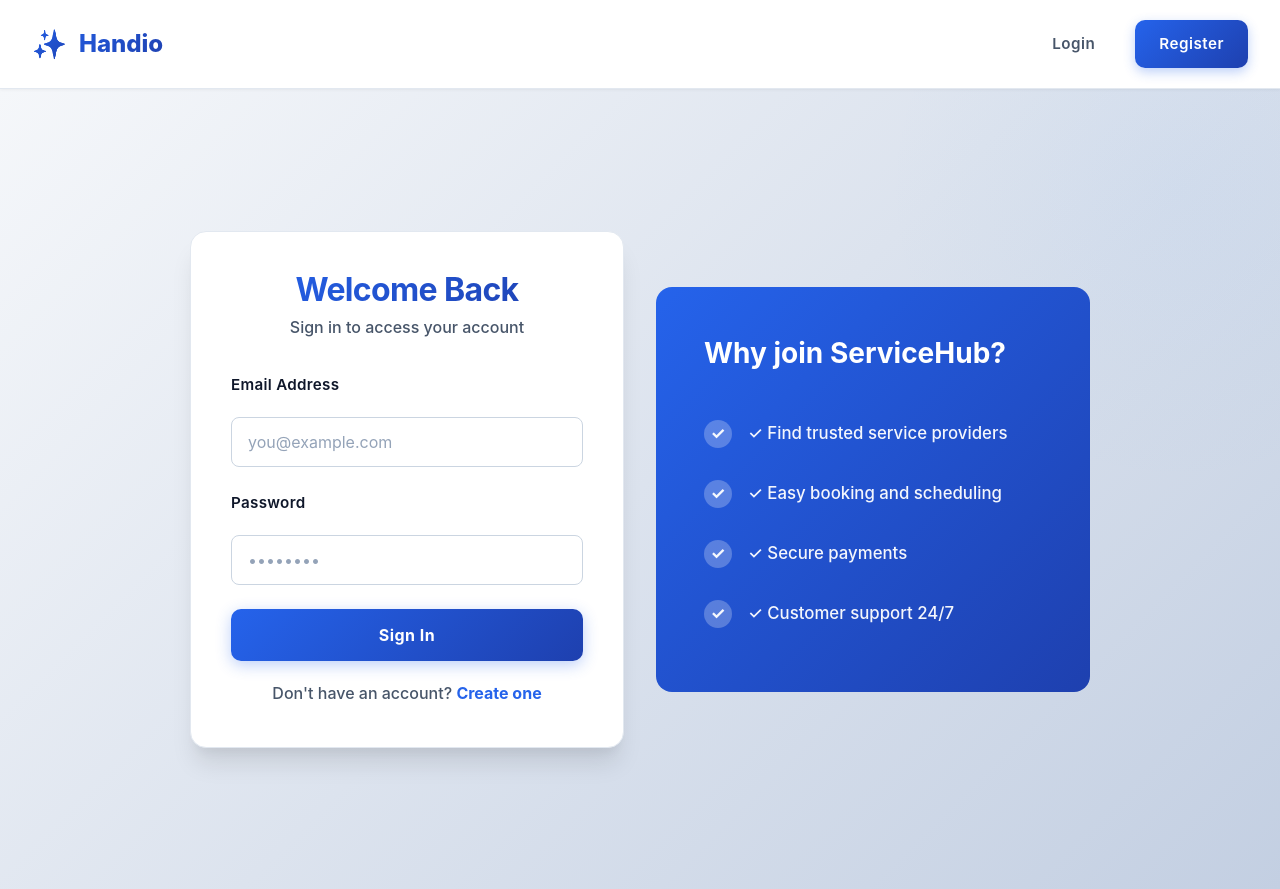
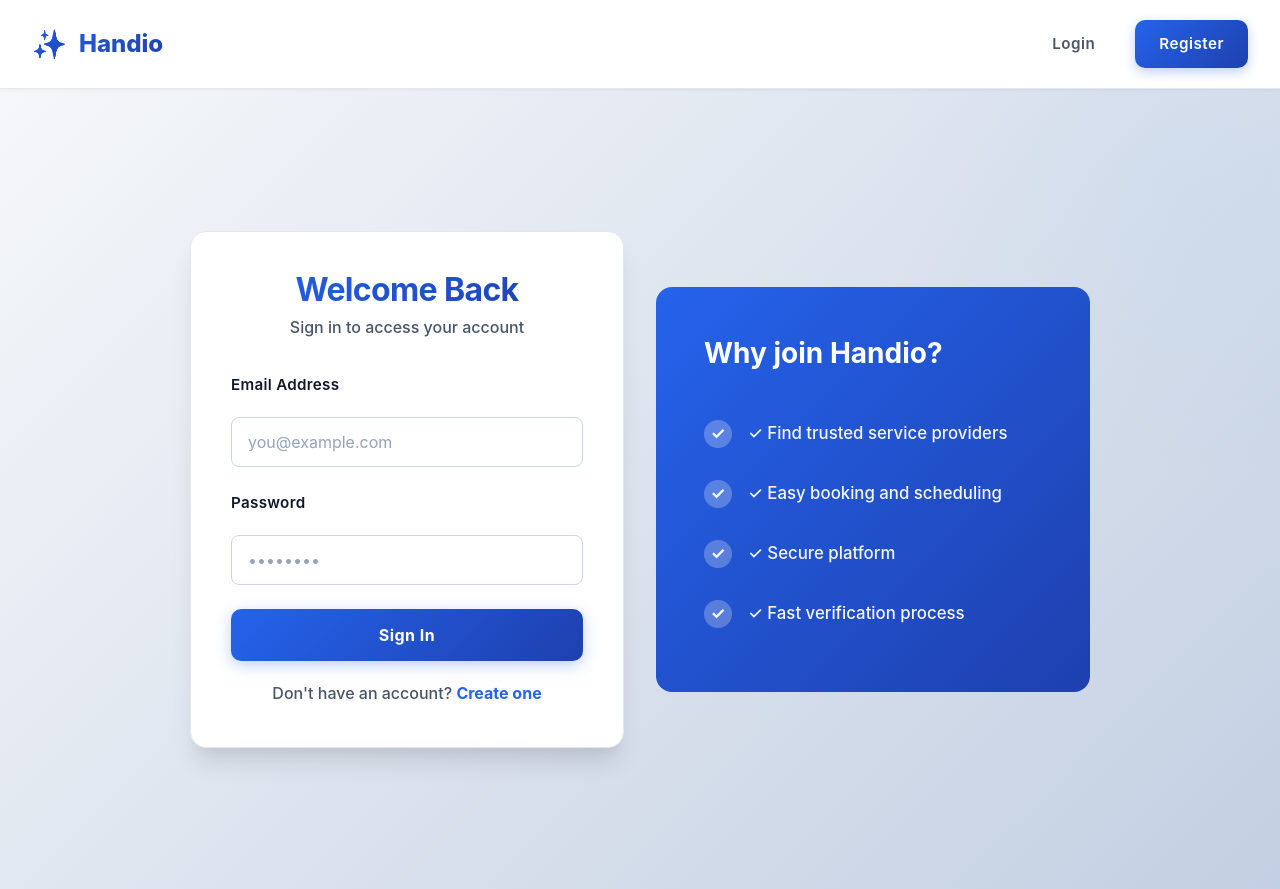
Before and after one commit to Guruvd07/Handio-Frontend, a React (Vite) app: page /login in a window 1280 px wide. Shown: the top 889 px of the page. Built offline with nearby package versions, Linux system fonts and the light colour scheme.

Commit message:
Update Login.tsx

```diff
--- a/src/pages/Login.tsx
+++ b/src/pages/Login.tsx
@@ -1,8 +1,6 @@
 'use client';
 
-import React from "react"
-
-import { useState } from "react";
+import React, { useState } from "react";
 import { loginUser } from "../services/authService";
 import { useNavigate, Link } from "react-router-dom";
 import "./Login.css";
@@ -17,14 +15,22 @@ function Login() {
   const handleLogin = async () => {
     setError("");
     setLoading(true);
+
     try {
       const data = await loginUser(email, password);
 
+      // Store auth data
       localStorage.setItem("token", data.token);
       localStorage.setItem("role", data.user.role);
 
+      // 🔥 Trigger navbar update instantly
+      window.dispatchEvent(new Event("authChanged"));
+
+      // Navigate based on role
       if (data.user.role === "provider") {
         navigate("/provider-dashboard");
+      } else if (data.user.role === "admin") {
+        navigate("/admin");
       } else {
         navigate("/");
       }
@@ -97,12 +103,12 @@ function Login() {
         </div>
 
         <div className="auth-benefits">
-          <h3>Why join ServiceHub?</h3>
+          <h3>Why join Handio?</h3>
           <ul>
             <li>✓ Find trusted service providers</li>
             <li>✓ Easy booking and scheduling</li>
-            <li>✓ Secure payments</li>
-            <li>✓ Customer support 24/7</li>
+            <li>✓ Secure platform</li>
+            <li>✓ Fast verification process</li>
           </ul>
         </div>
       </div>
```
